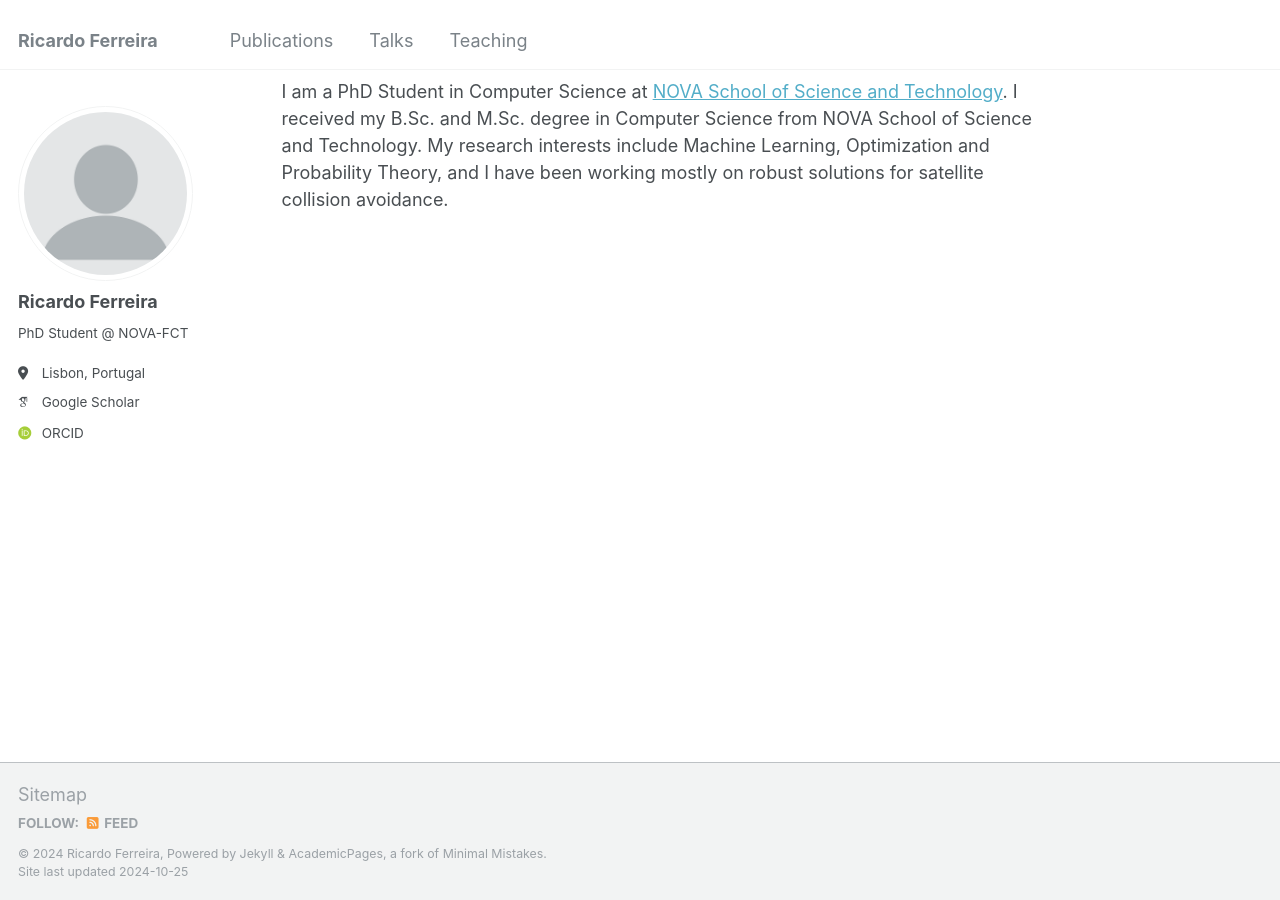
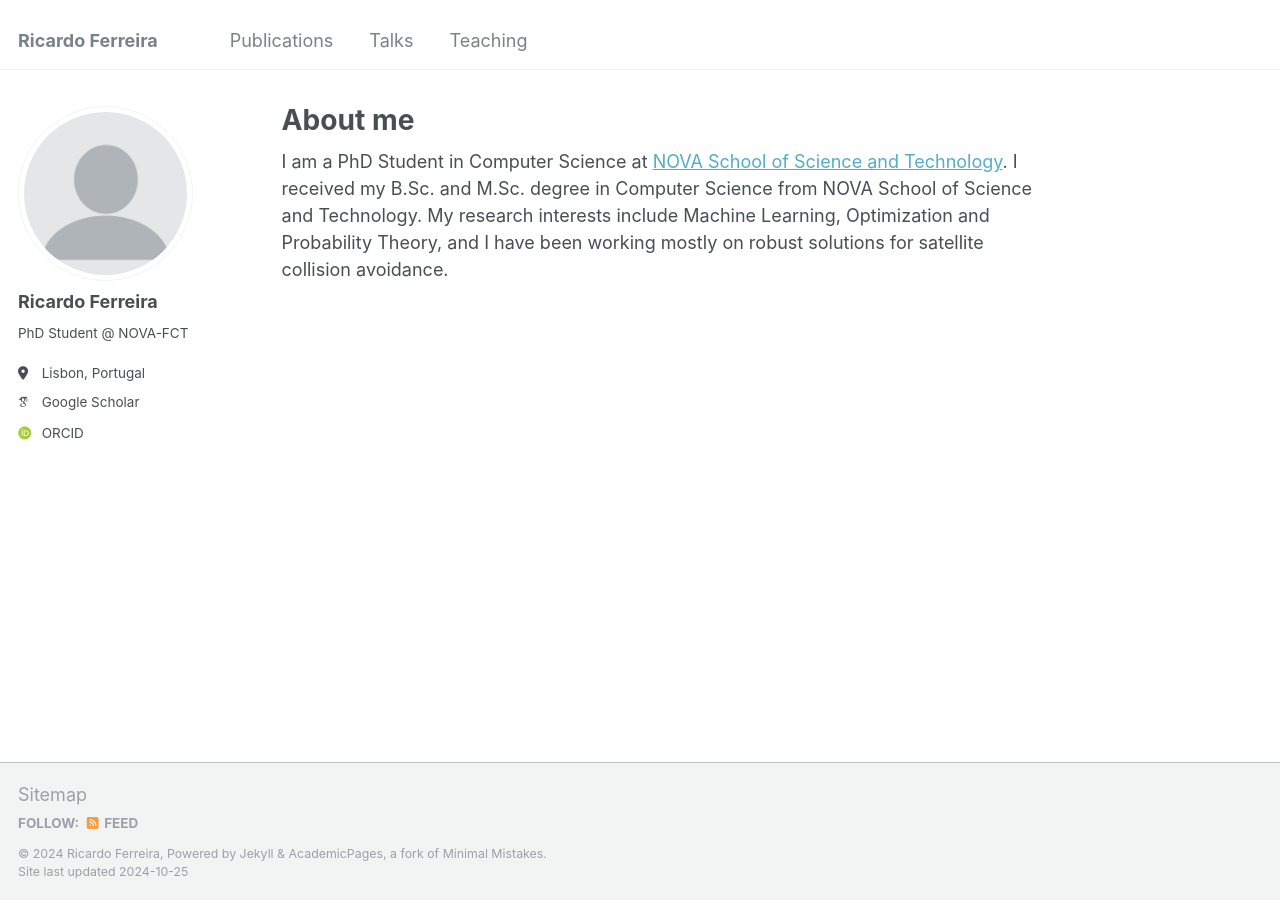
Before and after one commit to ricardojnf/ricardojnf.github.io, a Jekyll site: the page built from _pages/about.md, in a window 1280 px wide. Built offline with Jekyll 4.4.1, drawn with Linux system fonts in a browser that asks for light colours; some web fonts are replaced.

Commit message:
Update _base.scss

```diff
--- a/_sass/_base.scss
+++ b/_sass/_base.scss
@@ -9,7 +9,7 @@ html {
 
 body {
   margin: 0;
-  padding: 0;
+  padding: $masthead-height 0 0;
   padding-bottom: 9em;
   color: $text-color;
   font-family: $global-font-family;
```
